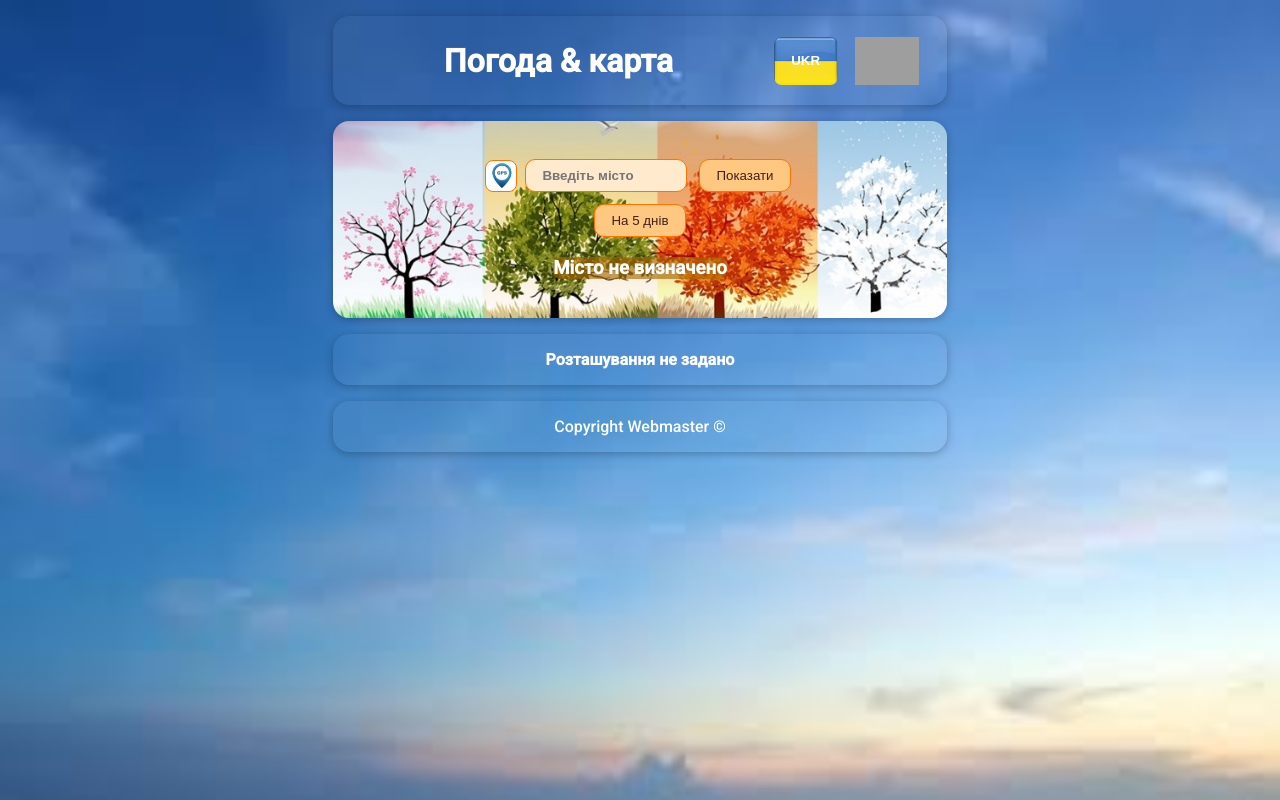
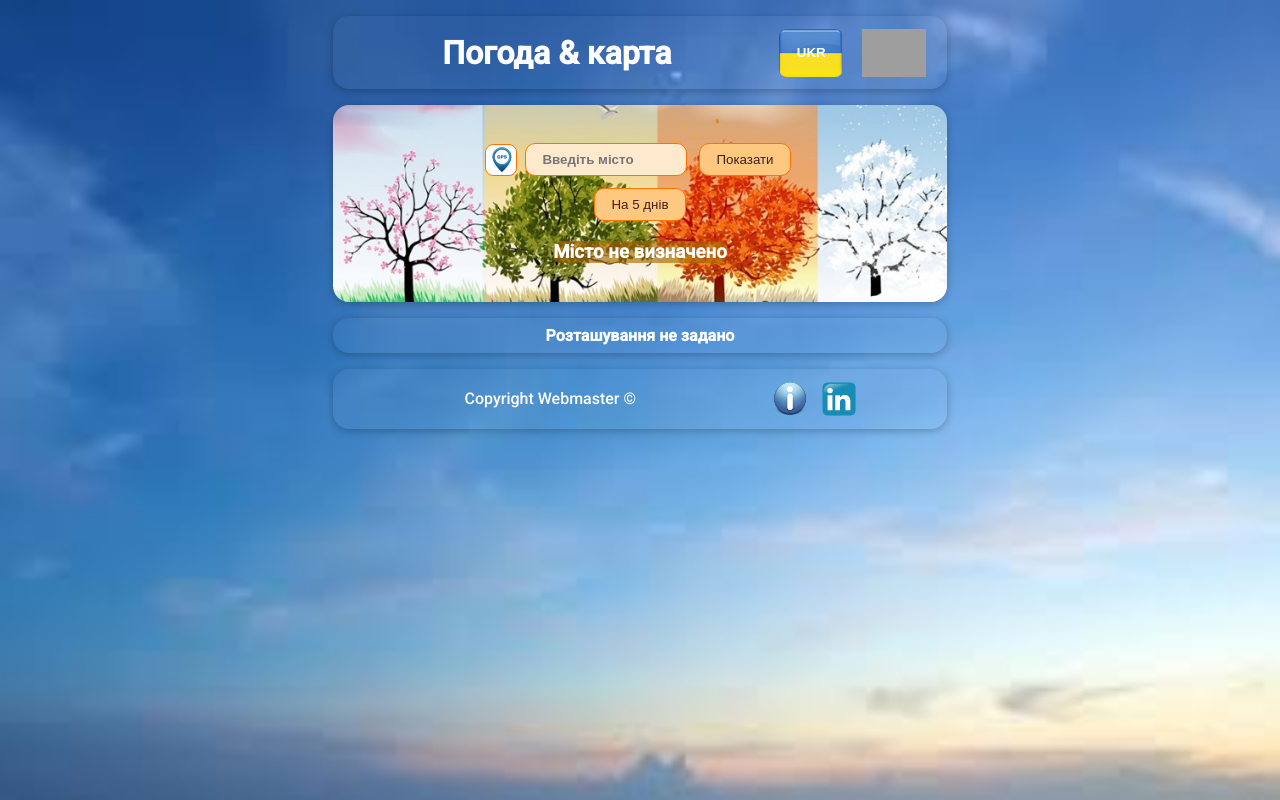
Before and after one commit to Oleg-Koshelevskiy/Weather-app, a React (Create React App) app: page / in a window 1280 px wide. Built offline with nearby package versions, Linux system fonts and the light colour scheme; grey boxes are pictures that could not be loaded.

Commit message:
aded items to footer, fixed colors and fonts

```diff
--- a/src/UI/Card.module.css
+++ b/src/UI/Card.module.css
@@ -1,9 +1,10 @@
 .card {
+  box-sizing: border-box;
   box-shadow: 0 2px 8px rgba(0, 0, 0, 0.25);
   border-radius: 1rem;
   margin: 1rem auto;
-  max-width: 582px;
-  padding: 1rem;
+  max-width: 614px;
+  padding: 0.5rem;
   background-color: rgba(255, 255, 255, 0.03);
 }
 @media (max-width: 430px) {
--- a/src/components/CurrentWeatherDashboard.js
+++ b/src/components/CurrentWeatherDashboard.js
@@ -2,6 +2,7 @@ import { useContext } from "react";
 import AppContext from "../store/app-context";
 import CityNotChosen from "./CityNotChosen";
 import styles from "./CurrentWeatherDashboard.module.css";
+import seasonStyles from "./Seasons.module.css";
 
 const CurrentWeatherDashboard = (props) => {
   const context = useContext(AppContext);
@@ -63,7 +64,7 @@ const CurrentWeatherDashboard = (props) => {
   } else windDeg = `${ctx.wind.n}`;
 
   return (
-    <div className={`${styles.container} ${styles[props.season]}`}>
+    <div className={`${styles.container} ${seasonStyles[props.season]}`}>
       <div className={styles.row}>
         <div>
           {ctx.date}: {date}-{month}-{year}
--- a/src/components/CurrentWeatherDashboard.module.css
+++ b/src/components/CurrentWeatherDashboard.module.css
@@ -12,32 +12,8 @@
   box-shadow: 0 2px 8px rgba(0, 0, 0, 0.25);
 }
 
-.seasonWinter {
-  background: url("../images/winter.jpg");
-  background-position: bottom;
-  background-size: cover;
-}
-
-.seasonSpring {
-  background-image: url("../images/spring.jpg");
-  background-position: center;
-  background-size: cover;
-}
-
-.seasonSummer {
-  background-image: url("../images/summer.jpg");
-  background-position: center;
-  background-size: cover;
-}
-
-.seasonAutumn {
-  background-image: url("../images/autumn.jpg");
-  background-position: center;
-  background-size: cover;
-}
-
 .row {
-  background-color: rgba(253, 213, 153, 0.411);
+  background-color: rgba(56, 96, 145, 0.411);
   padding: 1rem;
   border-radius: 0.5rem;
 }
--- a/src/components/LongWeatherDashboard.js
+++ b/src/components/LongWeatherDashboard.js
@@ -1,8 +1,9 @@
 import { useContext } from "react";
 import AppContext from "../store/app-context";
 import LongWeatherItem from "./LongWeatherItem";
+import CityNotChosen from "./CityNotChosen";
 import styles from "./LongWeatherDashboard.module.css";
-import CityNotChosen from "./CityNotChosen";
+import seasonStyles from "./Seasons.module.css";
 
 const LongWeatherDashboard = (props) => {
   const context = useContext(AppContext);
@@ -16,7 +17,9 @@ const LongWeatherDashboard = (props) => {
   ));
 
   return (
-    <div className={`${styles.dashboard} ${styles[props.season]}`}>{item}</div>
+    <div className={`${styles.dashboard} ${seasonStyles[props.season]}`}>
+      {item}
+    </div>
   );
 };
 
--- a/src/components/LongWeatherDashboard.module.css
+++ b/src/components/LongWeatherDashboard.module.css
@@ -9,27 +9,3 @@
   box-sizing: border-box;
   box-shadow: 0 2px 8px rgba(0, 0, 0, 0.25);
 }
-
-.seasonWinter {
-  background: url("../images/winter.jpg");
-  background-position: bottom;
-  background-size: cover;
-}
-
-.seasonSpring {
-  background-image: url("../images/spring.jpg");
-  background-position: center;
-  background-size: cover;
-}
-
-.seasonSummer {
-  background-image: url("../images/summer.jpg");
-  background-position: center;
-  background-size: cover;
-}
-
-.seasonAutumn {
-  background-image: url("../images/autumn.jpg");
-  background-position: center;
-  background-size: cover;
-}
--- a/src/components/LongWeatherItem.module.css
+++ b/src/components/LongWeatherItem.module.css
@@ -1,6 +1,6 @@
 .item {
   color: white;
-  background-color: rgba(253, 213, 153, 0.411);
+  background-color: rgba(56, 96, 145, 0.411);
   padding: 0.25rem;
   border-radius: 0.5rem;
   font-size: 0.9rem;
@@ -10,3 +10,9 @@
   width: 3rem;
   height: 3rem;
 }
+
+@media (max-width: 500px) {
+  .item {
+    font-size: 0.8rem;
+  }
+}
--- /dev/null
+++ b/src/components/Seasons.module.css
@@ -0,0 +1,23 @@
+.seasonWinter {
+  background: url("../images/winter.jpg");
+  background-position: bottom;
+  background-size: cover;
+}
+
+.seasonSpring {
+  background-image: url("../images/spring.jpg");
+  background-position: center;
+  background-size: cover;
+}
+
+.seasonSummer {
+  background-image: url("../images/summer.jpg");
+  background-position: center;
+  background-size: cover;
+}
+
+.seasonAutumn {
+  background-image: url("../images/autumn.jpg");
+  background-position: center;
+  background-size: cover;
+}
--- a/src/layout/Footer.js
+++ b/src/layout/Footer.js
@@ -1,12 +1,25 @@
-import Card from '../UI/Card'
-import Styles from './Footer.module.css'
+import Card from "../UI/Card";
+import styles from "./Footer.module.css";
 
 const Footer = () => {
-    return (
-        <Card>
-            <div className={Styles.footer}>Copyright Webmaster &copy;</div>
-        </Card>
-    )
-}
+  return (
+    <Card>
+      <div className={styles.footer}>
+        <div className={styles.copyright}>Copyright Webmaster &copy;</div>
+        <button className={styles.btnInfo}></button>
+        <a
+          className={styles.ref}
+          href="https://www.linkedin.com/in/oleg-koshelevskyi-74031443/"
+        >
+          <img
+            className={styles.img}
+            src={`/icons/Linkedin.png`}
+            alt="Linkedin"
+          />
+        </a>
+      </div>
+    </Card>
+  );
+};
 
-export default Footer
+export default Footer;
--- a/src/layout/Footer.module.css
+++ b/src/layout/Footer.module.css
@@ -1,5 +1,40 @@
 .footer {
-    color: rgb(255, 255, 255);
-    border-radius: 0.5rem;
-    text-align: center;
+  display: flex;
+  align-items: center;
+  gap: 0.8rem;
 }
+
+.copyright {
+  color: rgb(255, 255, 255);
+  border-radius: 0.5rem;
+  text-align: center;
+  width: 70%;
+}
+.btnInfo {
+  height: 36px;
+  width: 36px;
+  background: url("../images/about.png");
+  background-position: center;
+  background-size: cover;
+  border: none;
+}
+.btnInfo:hover {
+  background: url("../images/about.png");
+  background-position: center;
+  background-size: cover;
+  transform: scale(1.1);
+  box-shadow: 0 0 1rem white;
+  cursor: pointer;
+  border-radius: 50%;
+}
+.ref {
+  padding-top: 4px;
+}
+.img {
+  height: 36px;
+}
+.img:hover {
+  transform: scale(1.1);
+  box-shadow: 0 0 1rem white;
+  border-radius: 4px;
+}
```
Also changed, not shown: public/icons/Linkedin.png (added), src/images/about.png (added).
